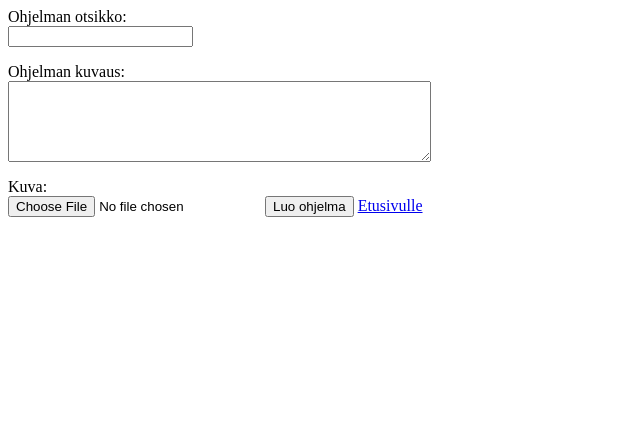
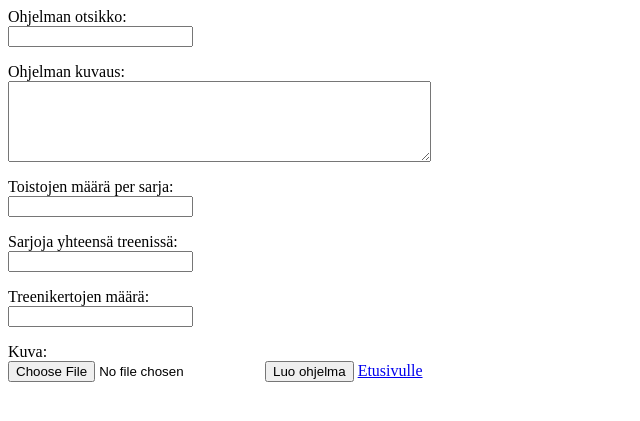
Before and after one commit to sofiaaair/Kuntoilusovellus, a Flask app: template templates/createprograml.html in a window 1280 px wide. Shown: the top 421 px of the page, without its empty margins (0-640 px from the left). Run offline with Flask 2, Linux system fonts and the light colour scheme; the template is opened without the code that fills it, so the values that code supplies are empty.

Commit message:
ulkoasumuutoksia

```diff
--- a/templates/createprograml.html
+++ b/templates/createprograml.html
@@ -3,8 +3,28 @@
 <input type="text" name="headline"></p>
 <p>Ohjelman kuvaus:<br>
 <textarea name="content" rows="5", cols="50"></textarea></p>
+<p> Toistojen määrä per sarja:<br>
+<input type="text" name="reps"></p>
+<p> Sarjoja yhteensä treenissä:<br>
+<input type="text" name="sets"</p>
+<p> Treenikertojen määrä:<br>
+<input type="text" name="times"></p>
 <p>Kuva:<br>
 <input type="file" name="file">
 <input type="submit" value="Luo ohjelma">
 <a href="/login">Etusivulle</a>
 </form>
+
+<script>
+function check(form) {
+    if (form.headline.value.length > 100) {
+        alert("Otsikko on liian pitkä");
+        return false;
+    }
+    if (form.content.value.length > 10000) {
+        alert("Kuvaus on liian pitkä");
+        return false;
+    }
+    return true;
+}
+</script>
```
Also changed, not shown: 1 other file.
